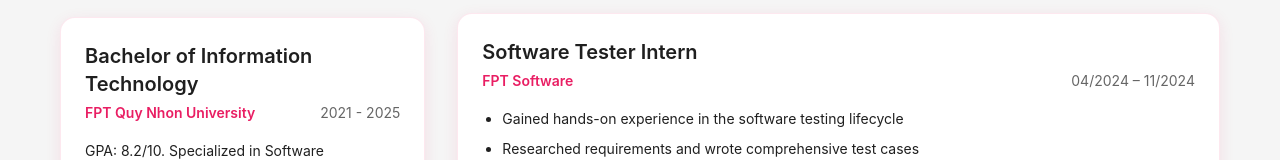
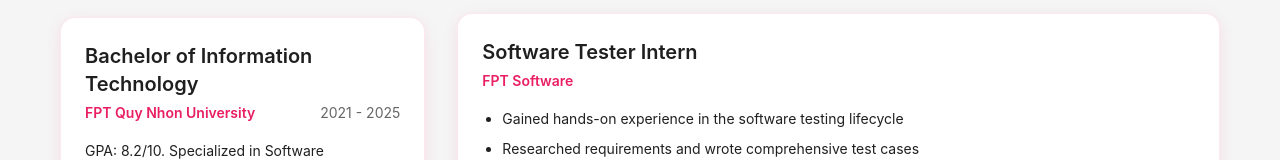
Before and after one commit to yuhtnguyen/yuhtnguyen.github.io, a React (Vite) app: page /resume in a window 1280 px wide. Shown: the part 318-478 px from the top of the page. Built offline with nearby package versions, Linux system fonts and the light colour scheme.

Commit message:
fix: update internship period for FPT Software in Resume and Home pages

```diff
--- a/src/pages/Home.jsx
+++ b/src/pages/Home.jsx
@@ -29,7 +29,7 @@
       projects: [
         {
           name: "FPT Software - Software Tester Intern",
-          period: "04/2024 – 11/2024",
+          period: "08/2023 – 11/2024",
           description: "Executed 500+ test cases, reported bugs via JIRA, performed API testing with Postman"
         },
         {
--- a/src/pages/Resume.jsx
+++ b/src/pages/Resume.jsx
@@ -16,7 +16,7 @@
     {
       title: "Software Tester Intern",
       company: "FPT Software",
-      period: "04/2024 – 11/2024",
+      period: "",
       description: [
         "Gained hands-on experience in the software testing lifecycle",
         "Researched requirements and wrote comprehensive test cases",
```
